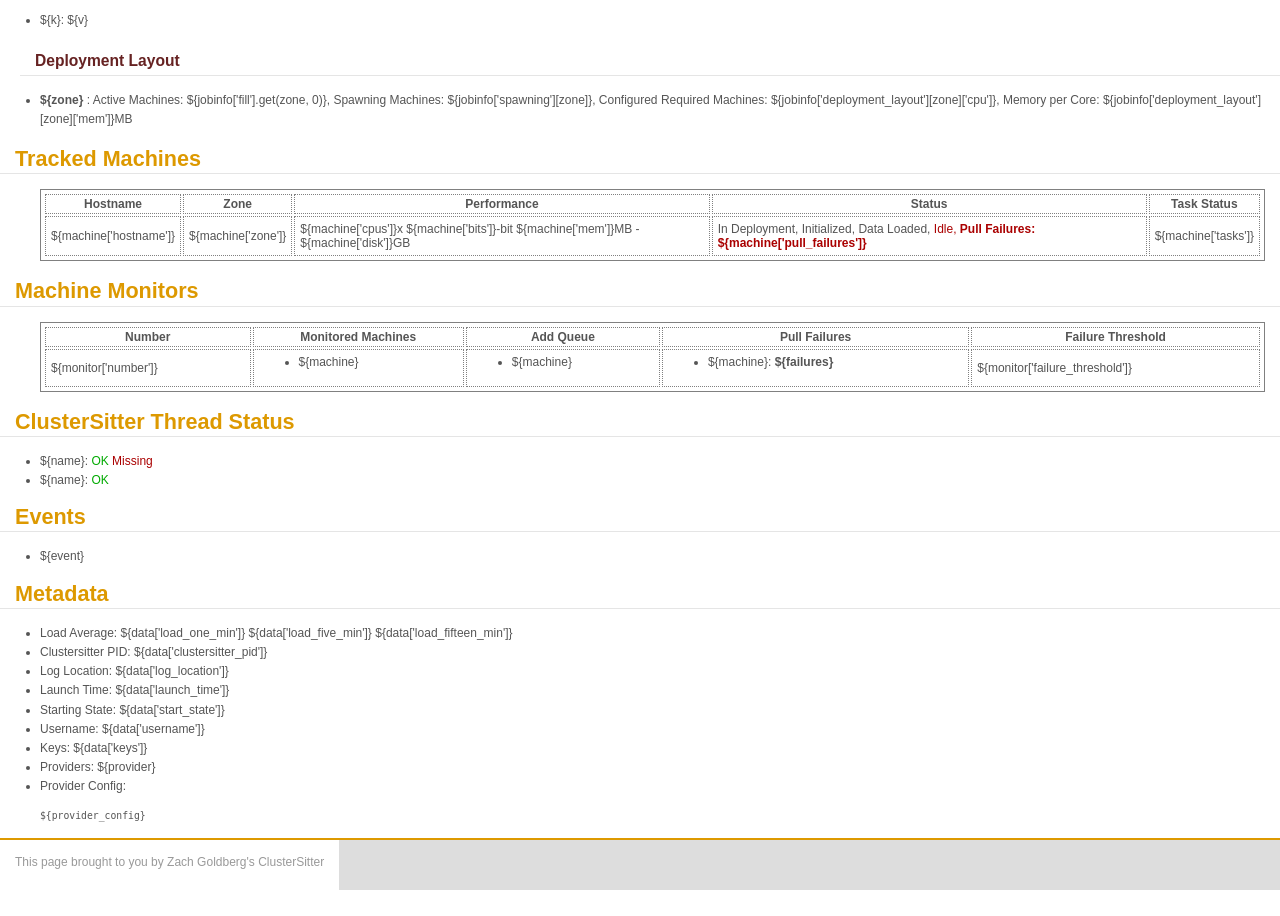
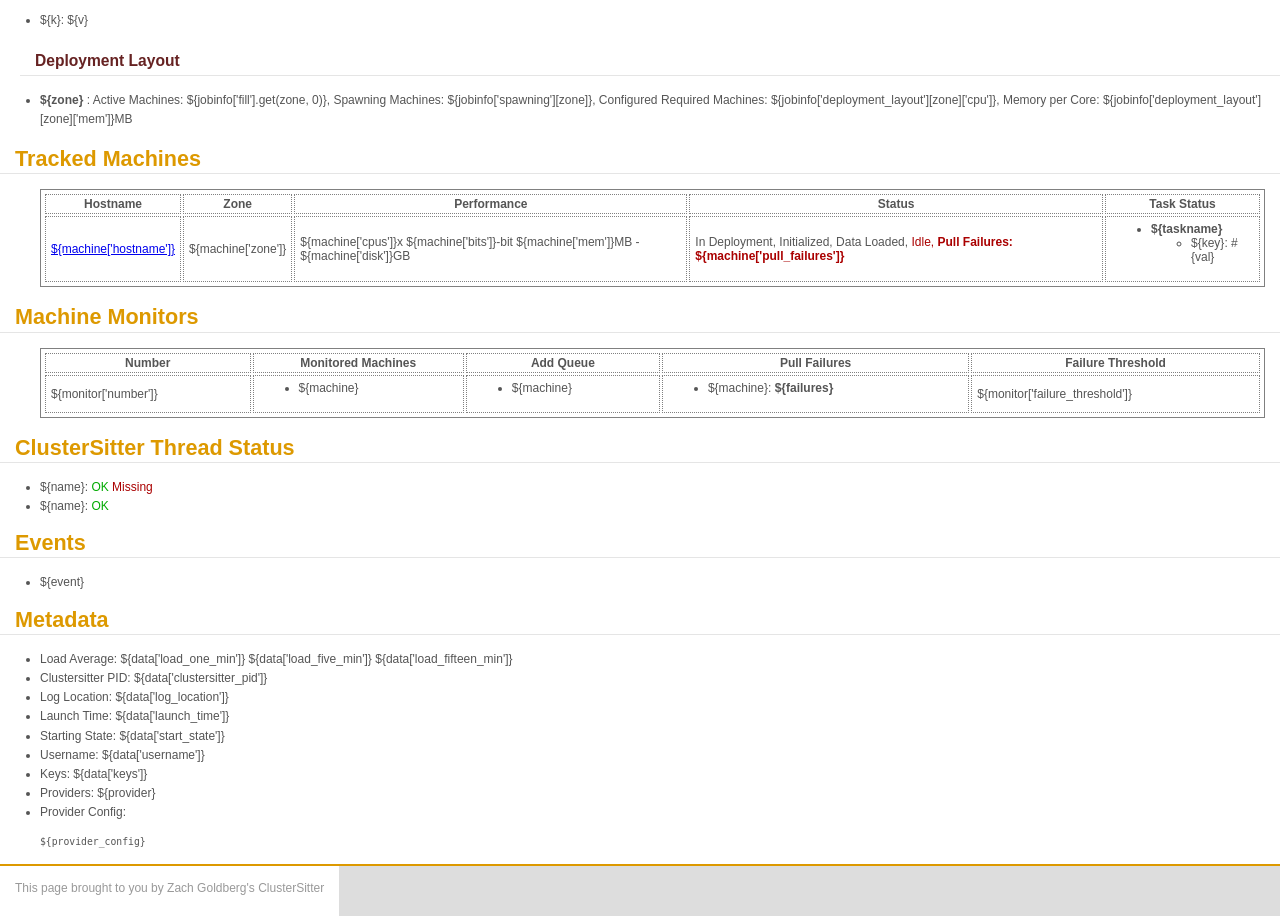
Before and after one commit to ZachGoldberg/Cerebro, a Python web app: template templates/cluster_overview.html in a window 1280 px wide. Shown: the part 470-1386 px from the top of the page. Before the commit the page ends 1360 px from the top, so only its background shows below. Run offline with Jinja, Linux system fonts and the light colour scheme; the template is opened without the code that fills it, so the values that code supplies are empty.

Commit message:
Add a bit more info in the overview UI about tasks, linkify some stuff.

```diff
--- a/src/clustersitter/clusterstats.py
+++ b/src/clustersitter/clusterstats.py
@@ -53,6 +53,7 @@ class ClusterStats(StatsCollector):
                 machine_data['bits'] = machine.config.bits
                 machine_data['cpus'] = machine.config.cpus
                 machine_data['mem'] = machine.config.mem
+                machine_data['url'] = machine.datamanager.url
                 machine_data['disk'] = machine.config.disk
                 machine_data['hostname'] = machine.hostname
                 machine_data['tasks'] = machine.get_tasks()
--- a/src/clustersitter/deploymentrecipe.py
+++ b/src/clustersitter/deploymentrecipe.py
@@ -61,7 +61,8 @@ class DeploymentRecipe(object):
             remote += os.path.basename(local)
 
         try:
-            local_hash = subprocess.check_output(['md5sum', local]).split(' ')[0]
+            local_hash = subprocess.check_output(
+                ['md5sum', local]).split(' ')[0]
         except subprocess.CalledProcessError:
             import traceback
             logger.error(traceback.format_exc())
@@ -128,6 +129,8 @@ class MachineSitterRecipe(DeploymentRecipe):
             remote_dir = "/home/ubuntu/clustersitter/"
             self.run("mkdir -p %s" % remote_dir)
 
+            self.sudo("hostname %s" % self.hostname)
+
             # Upload the release
             self.put(release_dir + newest, remote_dir)
 
--- a/src/clustersitter/main.py
+++ b/src/clustersitter/main.py
@@ -142,7 +142,7 @@ def main(sys_args=None):
             "uid": 0
         },
         deployment_layout={
-            'aws-us-east-1a': {
+            'aws-us-west-2a': {
                 'cpu': 1,
                 'mem': 50
                 },
--- a/src/sittercommon/machinedata.py
+++ b/src/sittercommon/machinedata.py
@@ -142,7 +142,8 @@ class MachineData(object):
 
     def add_task(self, config):
         params = '&'.join(
-            "%s=%s" % (k, urllib.quote_plus(str(v))) for k, v in config.items())
+            "%s=%s" % (
+                k, urllib.quote_plus(str(v))) for k, v in config.items())
         val = self._make_request(requests.get,
                                  path="add_task?%s" % params)
         if val:
--- a/templates/cluster_overview.html
+++ b/templates/cluster_overview.html
@@ -372,7 +372,9 @@ th
       </tr>
     <?py for machine in data['machines']: ?>
       <tr>
-        <td> ${machine['hostname']} </td>
+        <td>
+          <a href='${machine['url']}'>${machine['hostname']}</a>
+        </td>
         <td> ${machine['zone']} </td>
         <td> ${machine['cpus']}x
           ${machine['bits']}-bit ${machine['mem']}MB -
@@ -396,7 +398,18 @@ th
           <?py #endif ?>
         </td>
         <td>
-          ${machine['tasks']}
+          <ul>
+          <?py for taskname, task in machine['tasks'].items(): ?>
+          <li>
+            <b>${taskname}</b>
+            <ul>
+            <?py for key, val in task.items(): ?>
+            <li>${key}: #{val}</li>
+            <?py #endfor ?>
+            </ul>
+          </li>
+          <?py #endfor ?>
+          </ul>
         </td>
       </tr>
     <?py #endfor ?>
```
